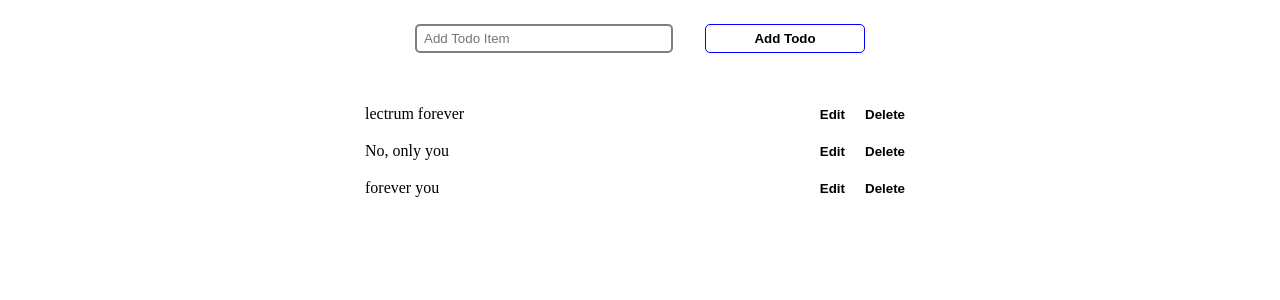
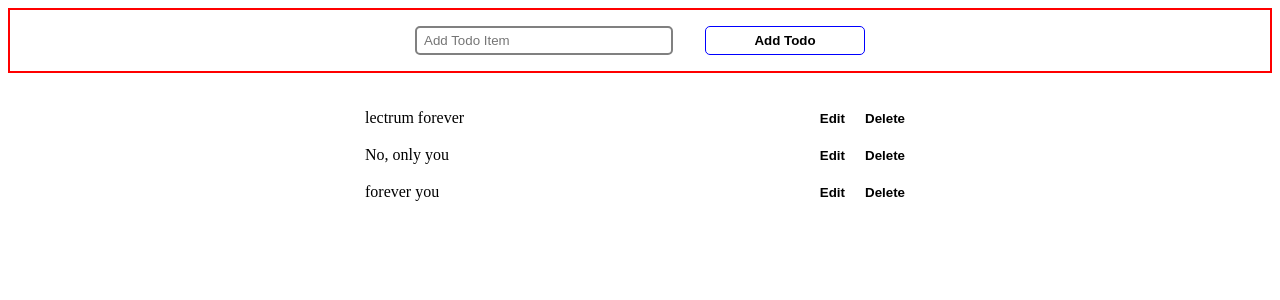
Before and after one commit to VadimUkraine/webpack_manual_building, a React app: page / in a window 1280 px wide. Shown: the top 300 px of the page. Built offline with nearby package versions, Linux system fonts and the light colour scheme.

Commit message:
check pre commit

```diff
--- a/package.json
+++ b/package.json
@@ -64,7 +64,8 @@
     "lint": "yarn typescript && yarn lint:ts",
     "lint:ts": "eslint src/* --ext .ts,.tsx",
     "eslint": "eslint src/*",
-    "eslint:fix": "eslint src/* --fix"
+    "eslint:fix": "eslint src/* --fix",
+    "pre-commit": "lint-staged"
   },
   "dependencies": {
     "@redux-saga/core": "^1.1.3",
--- a/src/pages/Todos/components/FormAddTodo/FormAddTodo.scss
+++ b/src/pages/Todos/components/FormAddTodo/FormAddTodo.scss
@@ -3,6 +3,7 @@
   display: flex;
   align-items: center;
   justify-content: center;
+  border: 2px solid red;
 }
 
 @media screen and (max-width: 520px) {
```
